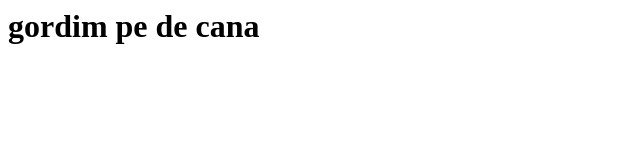
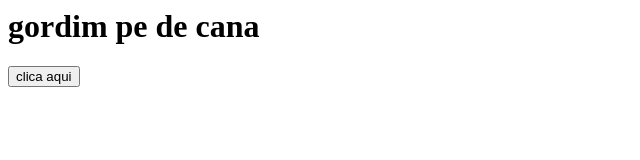
Before and after one commit to gabriel-igor-soares/meu-site, a plain HTML site: page index.html in a window 1280 px wide. Shown: the whole page, without its empty margins (0-640 px from the left). Drawn offline with Linux system fonts and the light colour scheme.

Commit message:
mudanças do site

```diff
--- a/index.html
+++ b/index.html
@@ -3,5 +3,6 @@
         <h1>
             gordim pe de cana
         </h1>
+        <button onclick="alert('me chupa');">clica aqui</button>
     </body>
 </htm>
```
